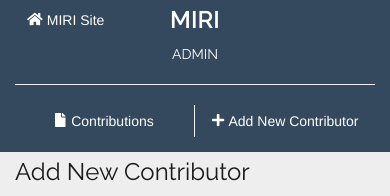
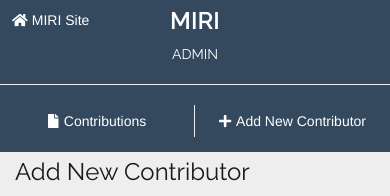
Before and after one commit to Joe-Barrett/miri-pr-web-app, a Flask app: template src/templates/admin/index.html in a window 390 px wide, after a click on "Contributions". Shown: the top 196 px of the page. Run offline with Flask 2, Linux system fonts and the light colour scheme; the template is opened without the code that fills it, so the values that code supplies are empty; parts of the project's set-up code (start-up, migrations or seed data) failed here and were passed over; some libraries are stand-ins or nearby versions.

Commit message:
Admin layout/Styling updated

```diff
--- a/src/static/css/style.css
+++ b/src/static/css/style.css
@@ -168,8 +168,9 @@ section {
 #contributions h5,
 p.location {
 	text-align: center;
-	width: 70%;
+	width: 75%;
 	float: left;
+	cursor: pointer;
 }
 
 .flag img {
@@ -309,7 +310,8 @@ hr {
 
 .contributions a {
 	color: #FFFFFF;
-	margin: 5%;
+	margin-left: 5%;
+	display: inline-block;
 	text-decoration: none;
 	line-height: 25px;
 }
@@ -319,12 +321,18 @@ svg.svg-inline--fa {
 	color: #FFFFFF;
 }
 
+.col-xs-6{
+	width: 100%;
+	padding: 0;
+		}
+
 	/* Responsive Admin Sidebar*/
 
 	@media only screen and (max-width:991px) {
 
 		.col-md-3.side {
 			height: 18vh !important;
+			padding: 0;
 		}
 
 		.btn-primary.resp {
@@ -346,7 +354,7 @@ svg.svg-inline--fa {
 
 		.btn-primary.contr,
 		.btn-primary.add_contr {
-			width: 50%;
+			width: 100%;
 			float: left;
 			text-align: center;
 			border-radius: 0;
@@ -356,11 +364,23 @@ svg.svg-inline--fa {
 			border-right: #EEEEEE solid 1px;
 		}
 
+		.collapse.in{
+			width: 200%;
+			background-color: #34495E;
+		}
+
+		.col-xs-6{
+			width: 50%;
+		}
+
+		.contributions{
+			padding-top: 5%;
+    	padding-bottom: 1%;
+		}
+
 	}
 
 	/* ----------- */
-
-
 
 /* Admin Main Body */
 
@@ -372,6 +392,7 @@ svg.svg-inline--fa {
 	font-family: 'Raleway', sans-serif;
 	font-weight: 300 !important;
 	padding-bottom: 2%;
+	float: left;
 }
 
 .main h3 {
--- a/src/templates/admin/layout.html
+++ b/src/templates/admin/layout.html
@@ -34,6 +34,7 @@
 		<a href="{{ url_for('index') }}"><i class="fas fa-home"></i> MIRI Site</a>
 	</button>
 
+	<div class="col-xs-6">
   <button class="btn btn-primary contr" type="button" data-toggle="collapse" data-target="#collapseExample" data-parent="#MainMenu" aria-expanded="false" aria-controls="collapseExample">
     <i class="fas fa-file"></i> Contributions
   </button>
@@ -44,10 +45,12 @@
 			{% endfor %}
   	</div>
 	</div>
+	</div>
+	<div class="col-xs-6">
 	<button class="btn btn-primary add_contr">
 		<a href="{{ url_for('contribution_new') }}"><i class="fas fa-plus"></i> Add New Contributor</a>
 	</button>
-
+	</div>
   </div>
 	<!-- SideBar Menu Ends-->
 </div>
```
